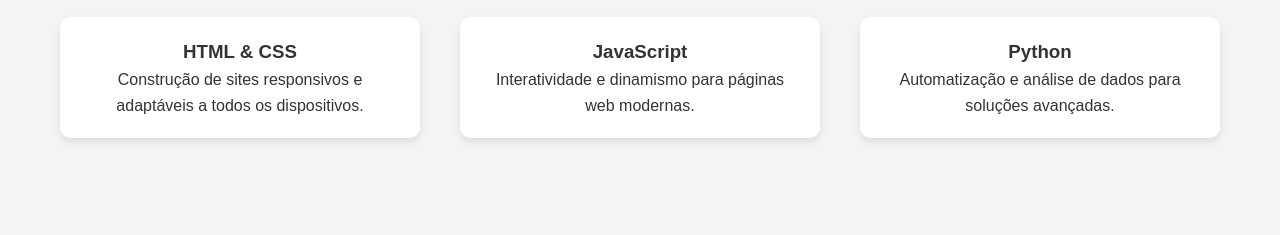
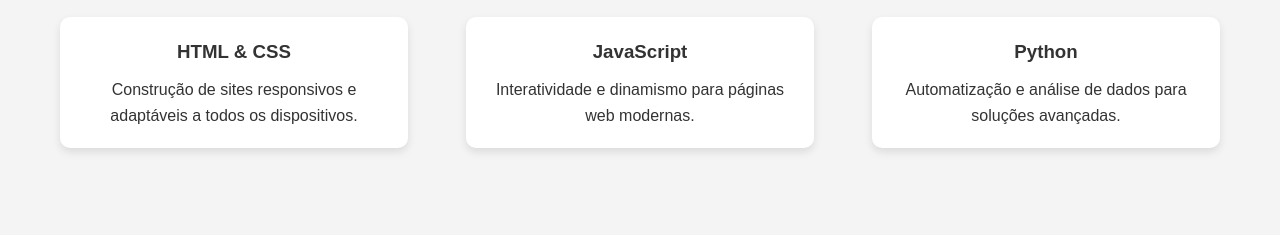
Before and after one commit to Portfolio-Pedro/Bonus-Programacao, a plain HTML site: page index.html in a window 1280 px wide. Shown: the part 489-724 px from the top of the page. Drawn offline with Linux system fonts and the light colour scheme.

Commit message:
Update style.css

```diff
--- a/style.css
+++ b/style.css
@@ -56,7 +56,10 @@ h2 {
 /* Estilos para as habilidades */
 .skills-list {
     display: flex;
-    justify-content: space-around;
+    justify-content: space-between;
+    flex-wrap: wrap;
+    gap: 20px;
+    padding: 0 20px;
 }
 
 .skill-item {
@@ -66,6 +69,12 @@ h2 {
     text-align: center;
     border-radius: 10px;
     box-shadow: 0 4px 8px rgba(0, 0, 0, 0.1);
+    margin-bottom: 20px;
+    box-sizing: border-box;
+}
+
+.skill-item h3 {
+    margin-bottom: 10px;
 }
 
 /* Estilos para os projetos */
```
